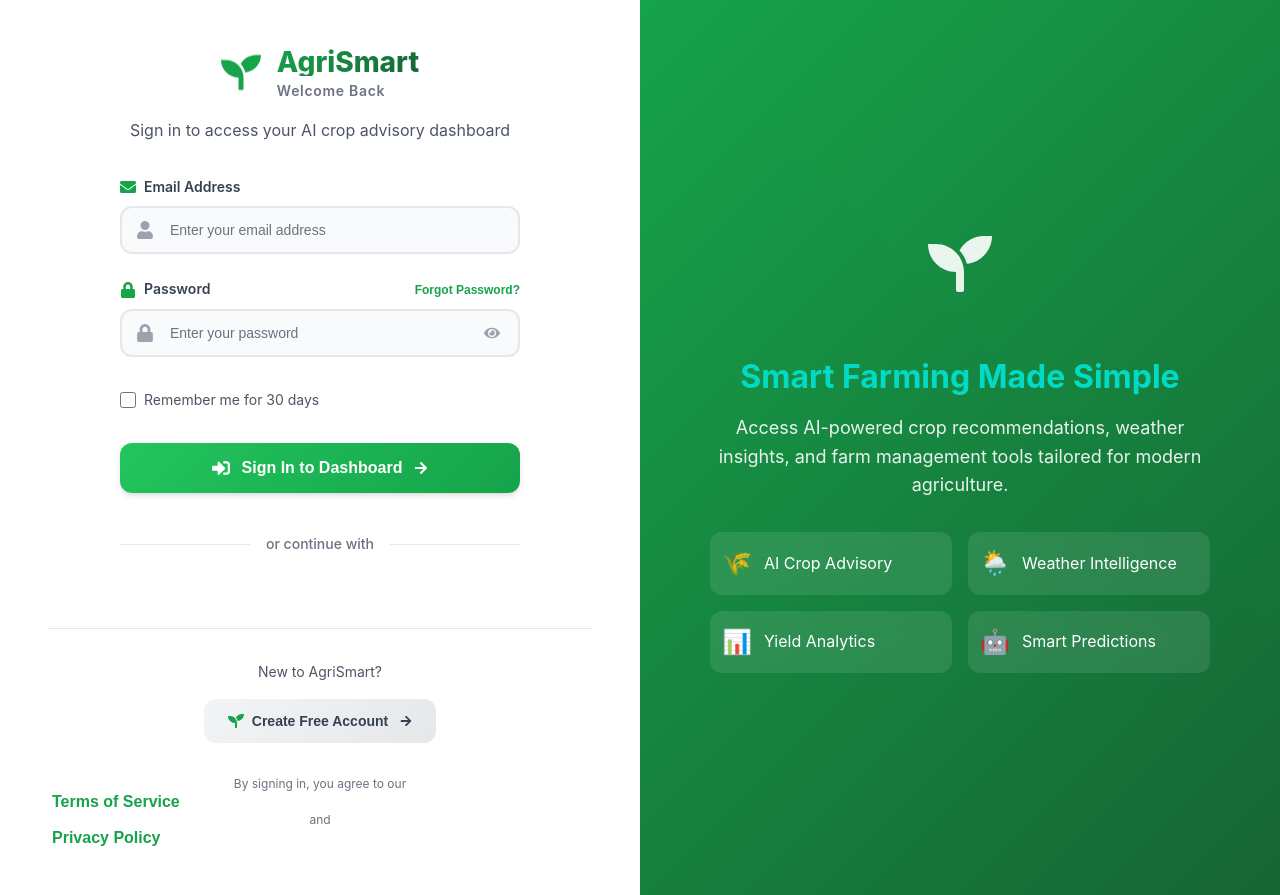
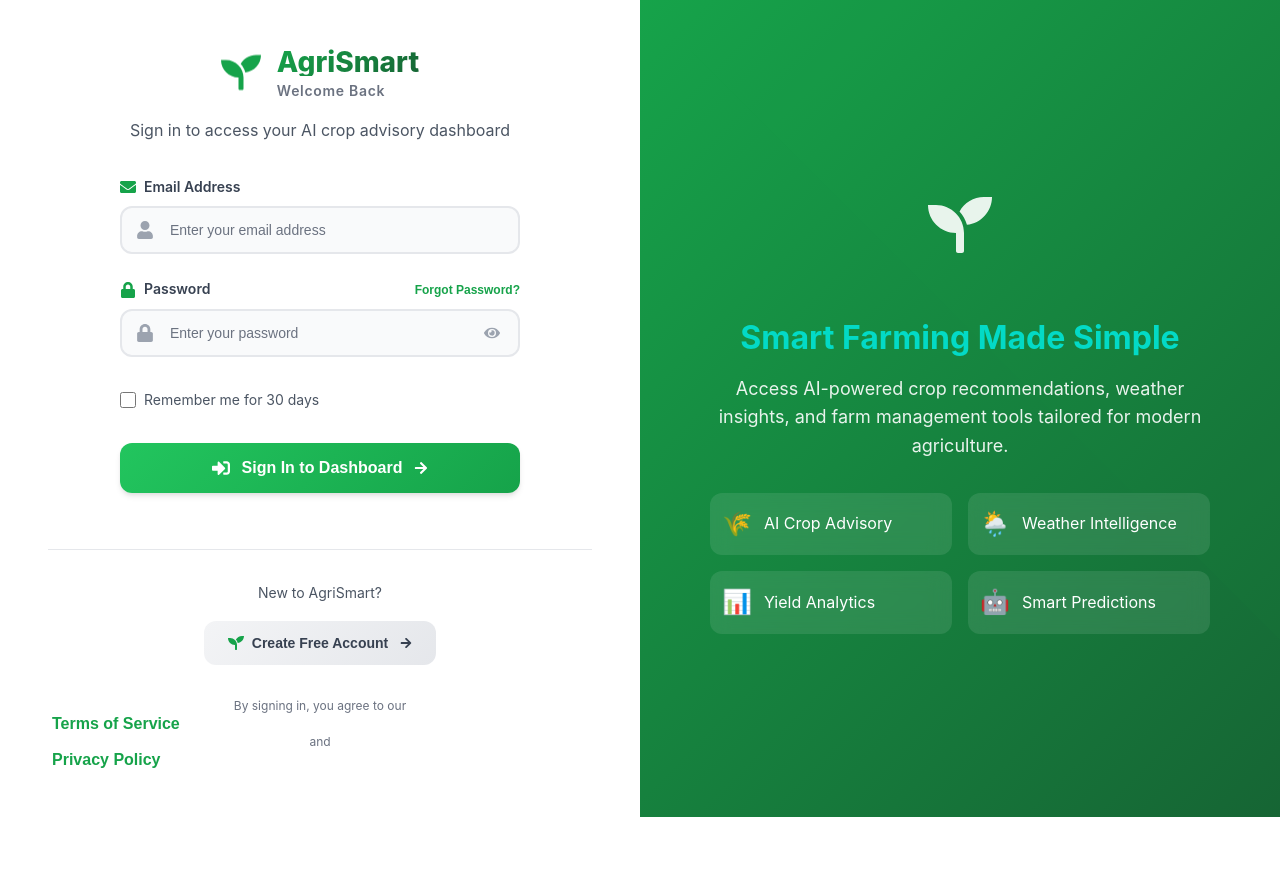
Before and after one commit to manscientific/frontend, a React (Create React App) app: page / in a window 1280 px wide. After the commit the page ends 817 px from the top, so only its background shows below. Built offline with nearby package versions, Linux system fonts and the light colour scheme.

Commit message:
removecontinue

```diff
--- a/src/components/LoginForm.js
+++ b/src/components/LoginForm.js
@@ -152,9 +152,9 @@ const LoginForm = ({ onLoginSuccess, switchToRegister }) => {
           </button>
 
           {/* Divider */}
-          <div className={styles.divider}>
+          {/* <div className={styles.divider}>
             <span>or continue with</span>
-          </div>
+          </div> */}
 
           {/* Social Login (Optional) */}
           <div className={styles.socialButtons}>
```
